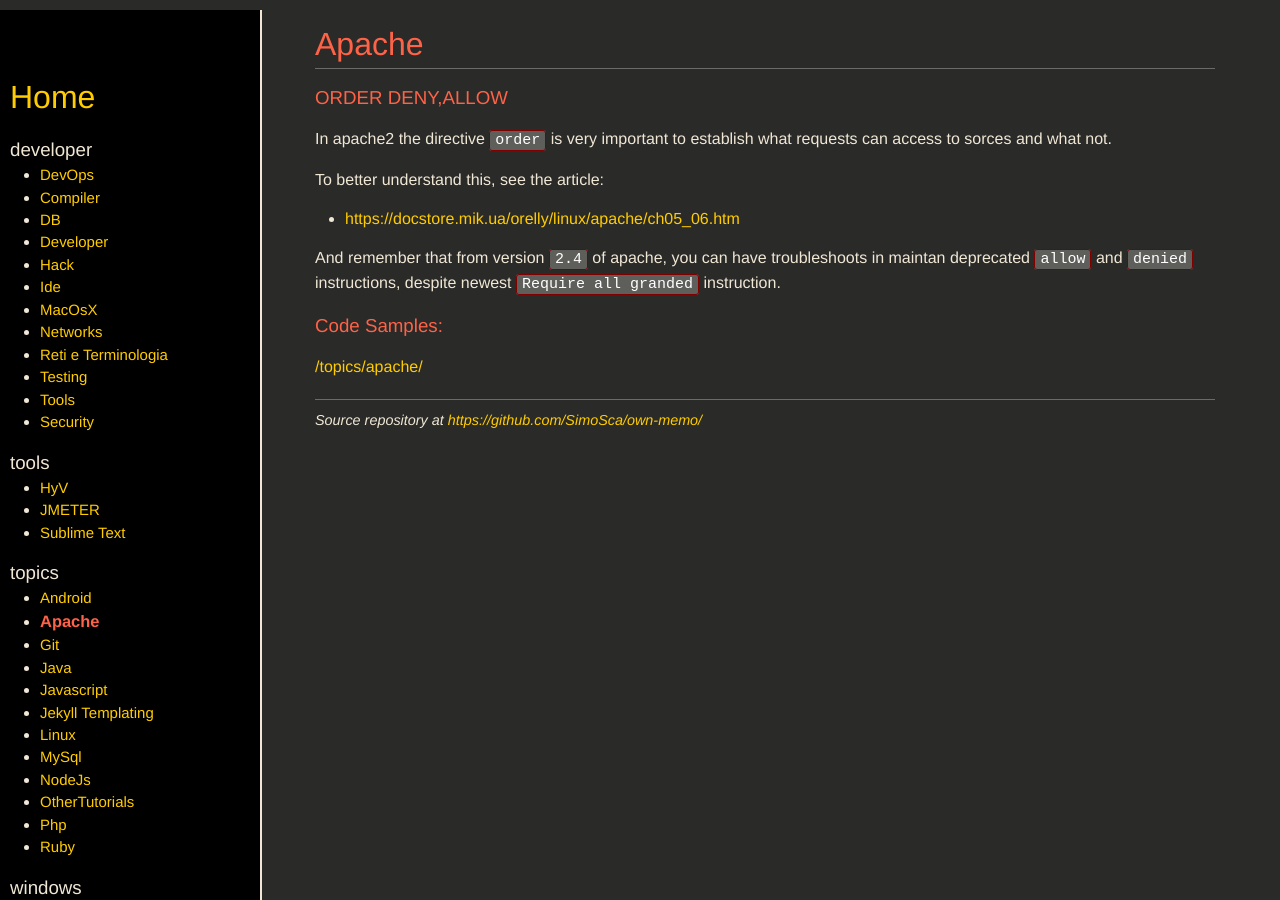
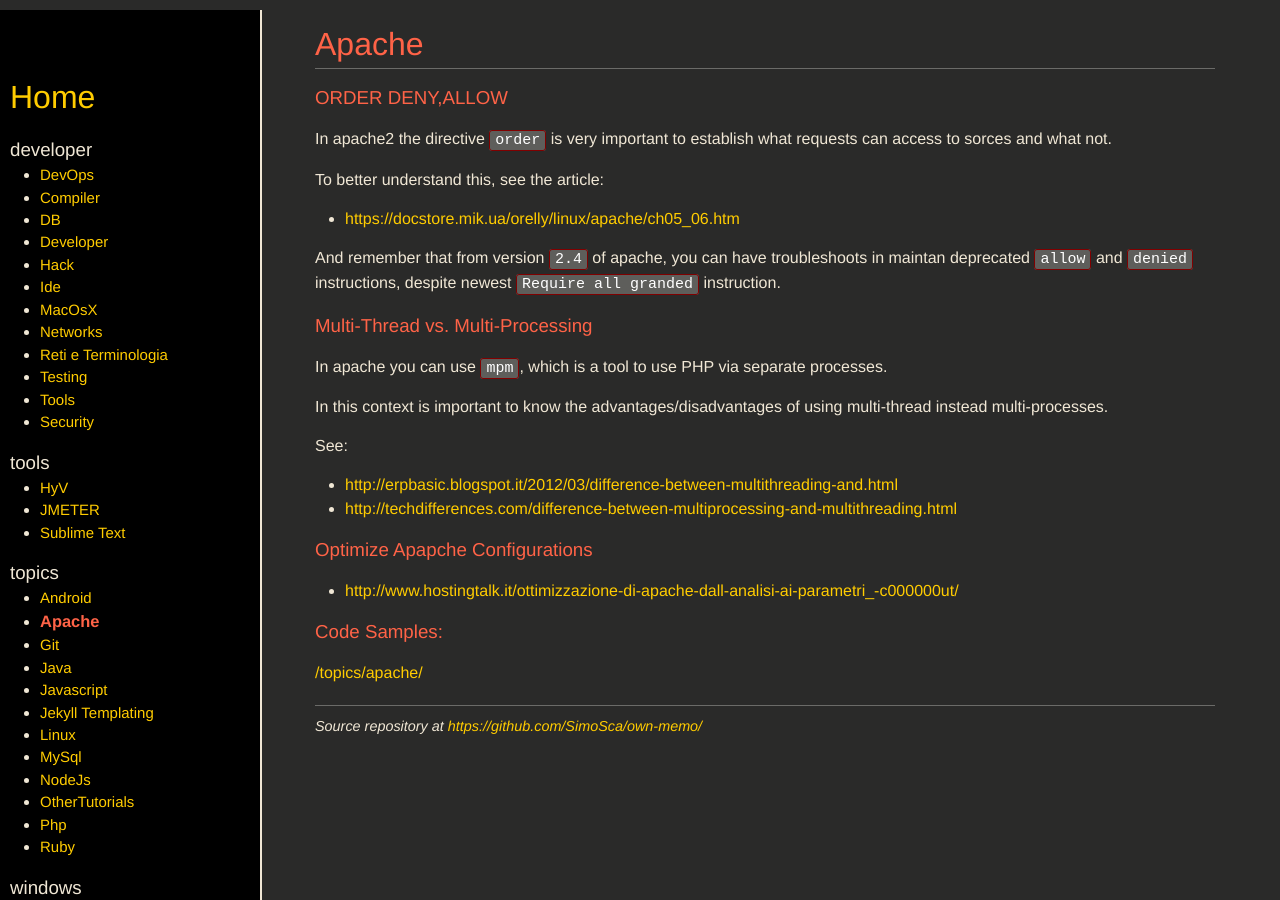
Before and after one commit to SimoSca/own-memo, a Jekyll site: the page built from _pages/topics/apache.md, in a window 1280 px wide. Built offline with Jekyll 4.4.1, drawn with Linux system fonts in a browser that asks for light colours; nearby versions of some CDN libraries.

Commit message:
[new] added multithread comment to apache.md

```diff
--- a/_pages/topics/apache.md
+++ b/_pages/topics/apache.md
@@ -15,3 +15,20 @@
 
 And remember that from version `2.4` of apache, you can have troubleshoots in maintan deprecated `allow` and `denied` instructions,
 despite newest `Require all granded` instruction.
+
+
+### Multi-Thread vs. Multi-Processing
+
+In apache you can use `mpm`, which is a tool to use PHP via separate processes.
+
+In this context is important to know the advantages/disadvantages of using multi-thread instead multi-processes.
+
+See:
+
+- [http://erpbasic.blogspot.it/2012/03/difference-between-multithreading-and.html](http://erpbasic.blogspot.it/2012/03/difference-between-multithreading-and.html)
+- [http://techdifferences.com/difference-between-multiprocessing-and-multithreading.html](http://techdifferences.com/difference-between-multiprocessing-and-multithreading.html)
+
+
+### Optimize Apapche Configurations
+
+- [http://www.hostingtalk.it/ottimizzazione-di-apache-dall-analisi-ai-parametri_-c000000ut/](http://www.hostingtalk.it/ottimizzazione-di-apache-dall-analisi-ai-parametri_-c000000ut/)
```
